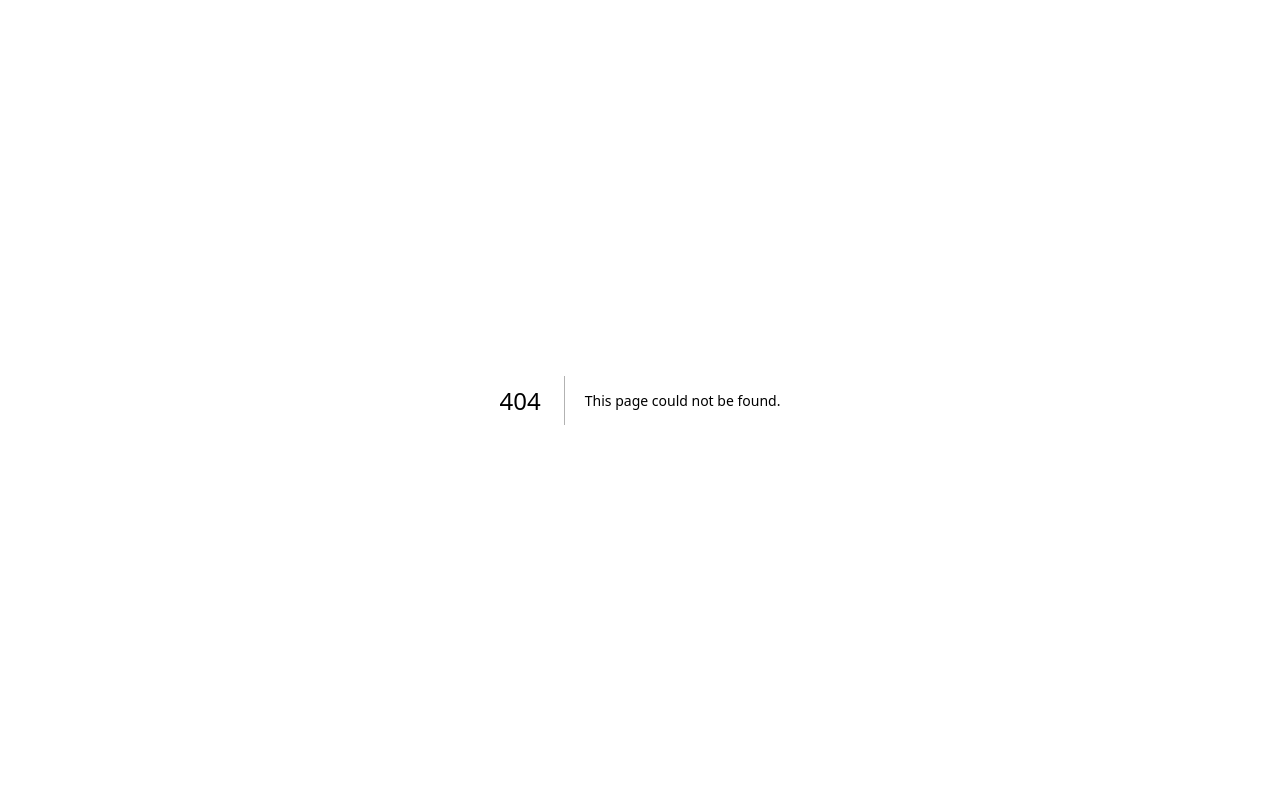
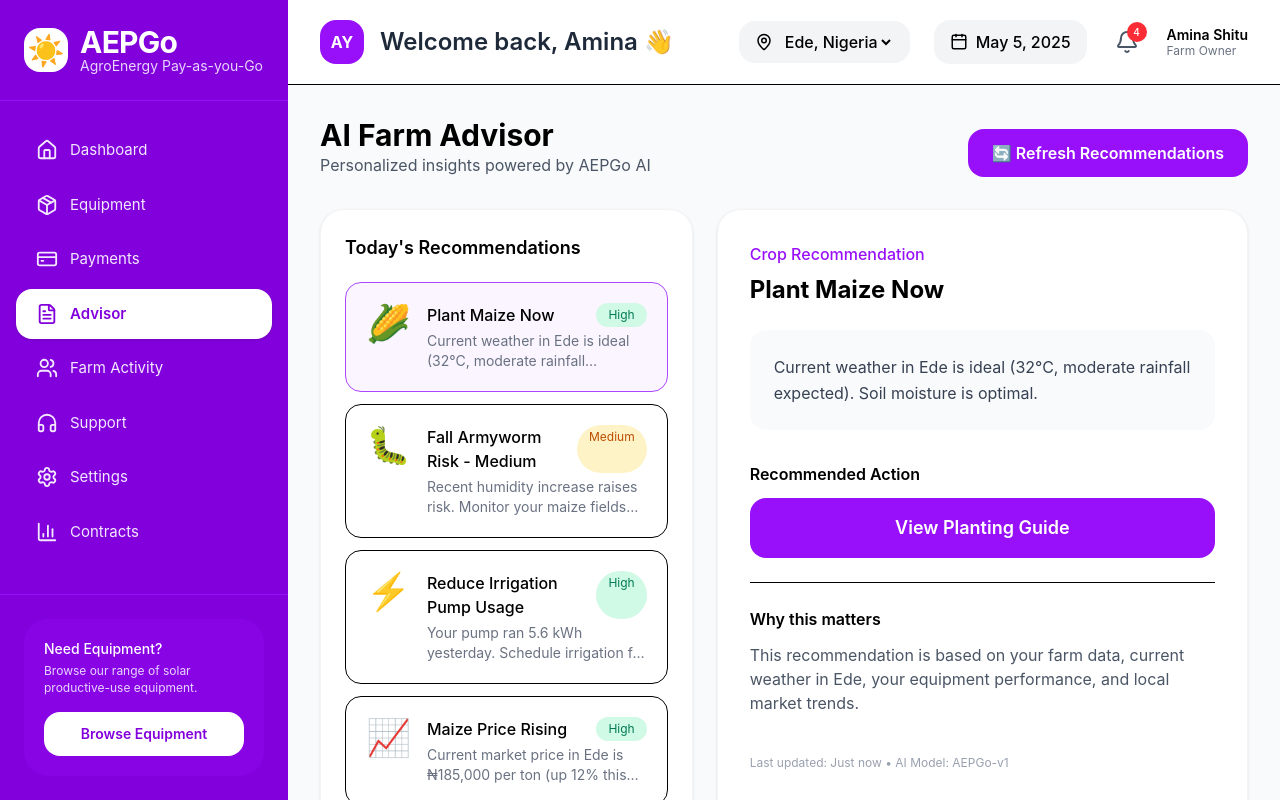
Before and after one commit to jettybay/aepgo-web, a Next.js app: page /advisor in a window 1280 px wide. Before the commit this address had no page. Built offline with nearby package versions, Linux system fonts and the light colour scheme.

Commit message:
AI advisor page

```diff
--- /dev/null
+++ b/app/advisor/page.tsx
@@ -0,0 +1,153 @@
+'use client';
+
+import React, { useState } from 'react';
+import Sidebar from '@/components/layout/Sidebar';
+import Header from '@/components/layout/Header';
+
+const recommendations = [
+  {
+    category: "Crop Recommendation",
+    title: "Plant Maize Now",
+    confidence: "High",
+    reason: "Current weather in Ede is ideal (32°C, moderate rainfall expected). Soil moisture is optimal.",
+    action: "View Planting Guide",
+    icon: "🌽"
+  },
+  {
+    category: "Pest Alert",
+    title: "Fall Armyworm Risk - Medium",
+    confidence: "Medium",
+    reason: "Recent humidity increase raises risk. Monitor your maize fields closely.",
+    action: "Learn Organic Control",
+    icon: "🐛"
+  },
+  {
+    category: "Energy Optimization",
+    title: "Reduce Irrigation Pump Usage",
+    confidence: "High",
+    reason: "Your pump ran 5.6 kWh yesterday. Schedule irrigation for early morning to save 18% energy.",
+    action: "Adjust Schedule",
+    icon: "⚡"
+  },
+  {
+    category: "Market Insight",
+    title: "Maize Price Rising",
+    confidence: "High",
+    reason: "Current market price in Ede is ₦185,000 per ton (up 12% this week).",
+    action: "View Market Prices",
+    icon: "📈"
+  },
+];
+
+export default function AIAdvisor() {
+  const [selectedRec, setSelectedRec] = useState(recommendations[0]);
+  const [loading, setLoading] = useState(false);
+
+  const refreshRecommendations = () => {
+    setLoading(true);
+    setTimeout(() => {
+      setLoading(false);
+      // In real version, this would call AI API
+      alert("New recommendations generated based on latest weather & sensor data!");
+    }, 1200);
+  };
+
+  return (
+    <div className="flex h-screen bg-gray-50 overflow-hidden">
+      <Sidebar />
+
+      <div className="flex-1 flex flex-col overflow-hidden">
+        <Header />
+
+        <main className="flex-1 overflow-auto p-6 lg:p-8 pb-32">
+          <div className="max-w-7xl mx-auto">
+            <div className="flex justify-between items-end mb-8">
+              <div>
+                <h1 className="text-3xl font-bold">AI Farm Advisor</h1>
+                <p className="text-gray-600">Personalized insights powered by AEPGo AI</p>
+              </div>
+              <button
+                onClick={refreshRecommendations}
+                disabled={loading}
+                className="purple-btn flex items-center gap-2"
+              >
+                {loading ? "Thinking..." : "🔄 Refresh Recommendations"}
+              </button>
+            </div>
+
+            <div className="grid grid-cols-1 lg:grid-cols-12 gap-6">
+              {/* Recommendations List */}
+              <div className="lg:col-span-5">
+                <div className="card p-6">
+<h3 className="font-semibold text-lg mb-5">Today&apos;s Recommendations</h3>
+
+                  <div className="space-y-3 max-h-[calc(100vh-260px)] overflow-auto">
+                    {recommendations.map((rec, index) => (
+                      <div
+                        key={index}
+                        onClick={() => setSelectedRec(rec)}
+                        className={`p-5 rounded-2xl cursor-pointer transition-all border ${
+                          selectedRec === rec
+                            ? 'border-purple-500 bg-purple-50'
+                            : 'hover:border-gray-200'
+                        }`}
+                      >
+                        <div className="flex items-start gap-4">
+                          <div className="text-4xl">{rec.icon}</div>
+                          <div className="flex-1">
+                            <div className="flex justify-between">
+                              <p className="font-medium">{rec.title}</p>
+                              <span className={`text-xs px-3 py-1 rounded-full ${
+                                rec.confidence === 'High' ? 'bg-emerald-100 text-emerald-700' : 'bg-amber-100 text-amber-700'
+                              }`}>
+                                {rec.confidence}
+                              </span>
+                            </div>
+                            <p className="text-sm text-gray-500 line-clamp-2 mt-1">{rec.reason}</p>
+                          </div>
+                        </div>
+                      </div>
+                    ))}
+                  </div>
+                </div>
+              </div>
+
+              {/* Selected Recommendation Detail */}
+              <div className="lg:col-span-7 card p-8">
+                <div className="mb-6">
+                  <span className="text-purple-600 font-medium">{selectedRec.category}</span>
+                  <h2 className="text-2xl font-bold mt-2">{selectedRec.title}</h2>
+                </div>
+
+                <div className="bg-gray-50 rounded-2xl p-6 mb-8">
+                  <p className="text-gray-700 leading-relaxed">{selectedRec.reason}</p>
+                </div>
+
+                <div className="space-y-6">
+                  <div>
+                    <h4 className="font-semibold mb-3">Recommended Action</h4>
+                    <button className="purple-btn w-full py-4 text-lg">
+                      {selectedRec.action}
+                    </button>
+                  </div>
+
+                  <div className="border-t pt-6">
+                    <h4 className="font-semibold mb-3">Why this matters</h4>
+                    <p className="text-gray-600">
+                      This recommendation is based on your farm data, current weather in Ede,
+                      your equipment performance, and local market trends.
+                    </p>
+                  </div>
+                </div>
+
+                <div className="mt-10 text-xs text-gray-400">
+                  Last updated: Just now • AI Model: AEPGo-v1
+                </div>
+              </div>
+            </div>
+          </div>
+        </main>
+      </div>
+    </div>
+  );
+}
--- a/app/dashboard/page.tsx
+++ b/app/dashboard/page.tsx
@@ -19,13 +19,8 @@ const Dashboard = () => {
       <div className="flex-1 flex flex-col overflow-hidden">
         <Header />
 
-        <main className="flex-1 overflow-auto p-6 lg:p-8 pb-28">
+        <main className="flex-1 overflow-auto p-6 lg:p-8 pb-32">
           <div className="max-w-7xl mx-auto">
-
-            <div className="mb-8">
-              {/* <h1 className="text-3xl font-bold text-gray-900">Welcome back, Amina! 👋</h1> */}
-              <p className="text-gray-600 mt-1">Power your farm, grow your future.</p>
-            </div>
 
             {/* Metrics Row */}
             <div className="grid grid-cols-1 sm:grid-cols-2 lg:grid-cols-2 xl:grid-cols-4 gap-6 mb-8">
--- a/app/equipment/page.tsx
+++ b/app/equipment/page.tsx
@@ -13,7 +13,7 @@ const equipmentList = [
     type: "Irrigation",
     dailyUsage: "5.6 kWh",
     status: 87,
-    location: "Kaduna, Nigeria",
+    location: "Ede, Nigeria",
     lastMaintenance: "12 Apr 2025",
     health: "Excellent"
   },
@@ -24,7 +24,7 @@ const equipmentList = [
     type: "Processing",
     dailyUsage: "3.2 kWh",
     status: 74,
-    location: "Kaduna, Nigeria",
+    location: "Ede, Nigeria",
     lastMaintenance: "28 Apr 2025",
     health: "Good"
   },
@@ -35,7 +35,7 @@ const equipmentList = [
     type: "Drying",
     dailyUsage: "2.1 kWh",
     status: 68,
-    location: "Kaduna, Nigeria",
+    location: "Ede, Nigeria",
     lastMaintenance: "05 May 2025",
     health: "Fair"
   },
--- a/components/dashboard/WeatherWidget.tsx
+++ b/components/dashboard/WeatherWidget.tsx
@@ -12,7 +12,7 @@ export default function WeatherWidget() {
   return (
     <div>
       <h3 className="font-semibold text-lg mb-4">Weather Forecast</h3>
-      <p className="text-sm text-gray-500 mb-6">Kaduna, Nigeria</p>
+      <p className="text-sm text-gray-500 mb-6">Ede, Nigeria</p>
 
       {/* Current Weather */}
       <div className="bg-gradient-to-br from-sky-50 to-blue-50 rounded-3xl p-6 text-center mb-8">
--- a/components/layout/Header.tsx
+++ b/components/layout/Header.tsx
@@ -14,9 +14,7 @@ export default function Header() {
           <h2 className="text-lg sm:text-2xl font-semibold text-gray-800 truncate">
             Welcome back, Amina 👋
           </h2>
-          <p className="text-xs sm:text-sm text-gray-500 -mt-0.5 hidden sm:block">
-            Power your farm, grow your future.
-          </p>
+
         </div>
       </div>
 
@@ -26,7 +24,7 @@ export default function Header() {
         <div className="hidden md:flex items-center gap-2 bg-gray-100 px-4 py-2.5 rounded-2xl">
           <MapPin size={18} />
           <select className="bg-transparent font-medium focus:outline-none cursor-pointer">
-            <option>Kaduna, Nigeria</option>
+            <option>Ede, Nigeria</option>
           </select>
         </div>
 
@@ -47,7 +45,7 @@ export default function Header() {
         {/* Profile details (desktop) */}
         <div className="hidden md:flex items-center gap-3">
           <div>
-            <p className="font-semibold text-sm">Amina Yusuf</p>
+            <p className="font-semibold text-sm">Amina Shitu</p>
             <p className="text-xs text-gray-500 -mt-0.5">Farm Owner</p>
           </div>
         </div>
--- a/components/layout/Sidebar.tsx
+++ b/components/layout/Sidebar.tsx
@@ -18,11 +18,11 @@ const menuItems = [
   { icon: Home, label: 'Dashboard', href: '/dashboard' },
   { icon: Package, label: 'Equipment', href: '/equipment' },
   { icon: CreditCard, label: 'Payments', href: '/payment' },
-  { icon: FileText, label: 'Contracts', href: '/dashboard/contracts' },
-  { icon: BarChart3, label: 'Usage & Monitoring', href: '/dashboard/monitoring' },
+  { icon: FileText, label: 'Advisor', href: '/advisor' },
   { icon: Users, label: 'Farm Activity', href: '/dashboard/activity' },
   { icon: Headphones, label: 'Support', href: '/dashboard/support' },
   { icon: Settings, label: 'Settings', href: '/dashboard/settings' },
+  { icon: BarChart3, label: 'Contracts', href: '/dashboard/contracts' },
 ];
 
 export default function Sidebar() {
```
